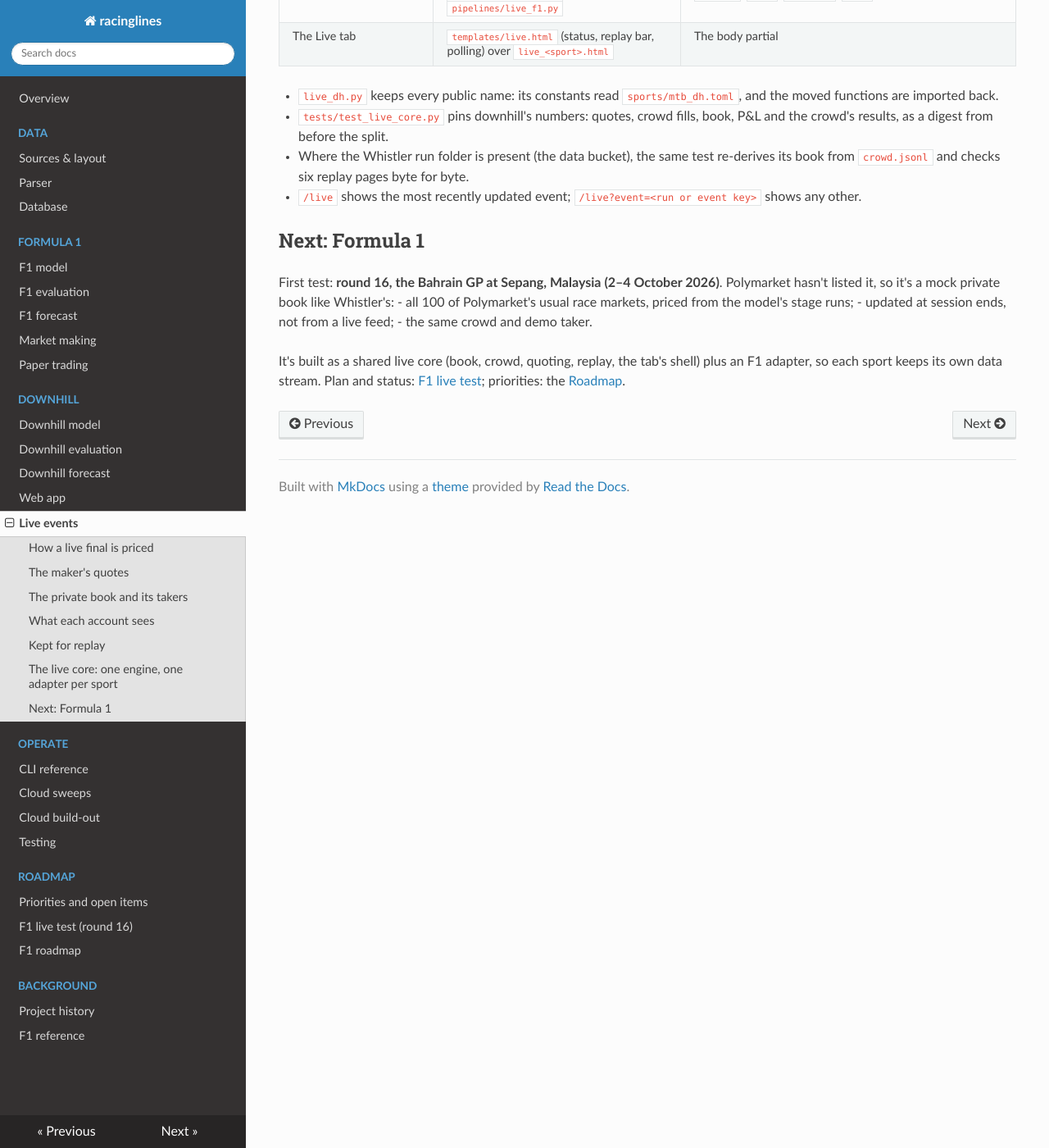
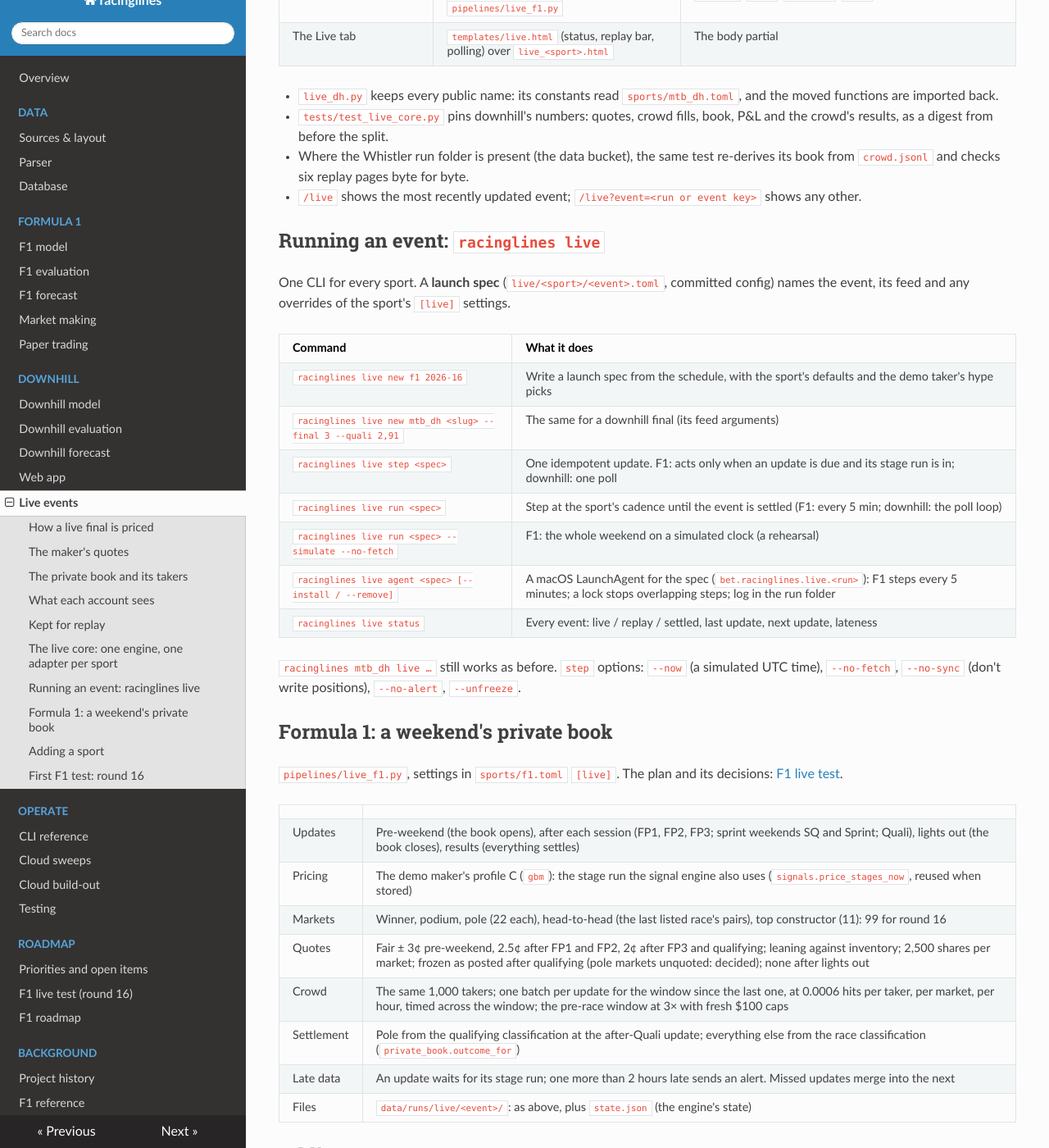
Before and after one commit to lalligagger/racinglines-public, an MkDocs documentation site: the page built from docs/live-events.md, in a window 1280 px wide and 1400 px high, scrolled down 3188 px. Shown: the whole window at 82% size. Built offline with MkDocs 1.6.1, drawn with Linux system fonts in a browser that asks for light colours; nearby versions of some CDN libraries; some of the changed text lies outside the part shown.

Commit message:
B6: operations: a LaunchAgent per event with a lock, the lateness alert, settings and head-to-head pairs frozen at the opening; the round-16 launch spec; docs for racinglines live and the F1 engine
Co-Authored-By: Claude Opus 5.5 <noreply@anthropic.com>
Claude-Session: https://claude.ai/code/session_01CRnoPw41Vh8d32KZfZ4YtS

```diff
--- a/docs/live-events.md
+++ b/docs/live-events.md
@@ -118,14 +118,51 @@ Everything around a sport's data stream is shared. Each sport adds an **adapter*
 - Where the Whistler run folder is present (the data bucket), the same test re-derives its book from `crowd.jsonl` and checks six replay pages byte for byte.
 - `/live` shows the most recently updated event; `/live?event=<run or event key>` shows any other.
 
-## Next: Formula 1
+## Running an event: `racinglines live`
 
-First test: **round 16, the Bahrain GP at Sepang, Malaysia (2–4 October 2026)**. Polymarket hasn't
-listed it, so it's a mock private book like Whistler's:
-- all 100 of Polymarket's usual race markets, priced from the model's stage runs;
-- updated at session ends, not from a live feed;
-- the same crowd and demo taker.
+One CLI for every sport. A **launch spec** (`live/<sport>/<event>.toml`, committed config) names the event, its
+feed and any overrides of the sport's `[live]` settings.
 
-It's built as a shared live core (book, crowd, quoting, replay, the tab's shell) plus an F1 adapter, so each
-sport keeps its own data stream. Plan and status: [F1 live test](f1-live-roadmap.md); priorities: the
-[Roadmap](todo.md#priorities).
+| Command | What it does |
+|---|---|
+| `racinglines live new f1 2026-16` | Write a launch spec from the schedule, with the sport's defaults and the demo taker's hype picks |
+| `racinglines live new mtb_dh <slug> --final 3 --quali 2,91` | The same for a downhill final (its feed arguments) |
+| `racinglines live step <spec>` | One idempotent update. F1: acts only when an update is due and its stage run is in; downhill: one poll |
+| `racinglines live run <spec>` | Step at the sport's cadence until the event is settled (F1: every 5 min; downhill: the poll loop) |
+| `racinglines live run <spec> --simulate --no-fetch` | F1: the whole weekend on a simulated clock (a rehearsal) |
+| `racinglines live agent <spec> [--install / --remove]` | A macOS LaunchAgent for the spec (`bet.racinglines.live.<run>`): F1 steps every 5 minutes; a lock stops overlapping steps; log in the run folder |
+| `racinglines live status` | Every event: live / replay / settled, last update, next update, lateness |
+
+`racinglines mtb_dh live …` still works as before. `step` options: `--now` (a simulated UTC time), `--no-fetch`,
+`--no-sync` (don't write positions), `--no-alert`, `--unfreeze`.
+
+## Formula 1: a weekend's private book
+
+`pipelines/live_f1.py`, settings in `sports/f1.toml` `[live]`. The plan and its decisions: [F1 live test](f1-live-roadmap.md).
+
+| | |
+|---|---|
+| Updates | Pre-weekend (the book opens), after each session (FP1, FP2, FP3; sprint weekends SQ and Sprint; Quali), lights out (the book closes), results (everything settles) |
+| Pricing | The demo maker's profile C (`gbm`): the stage run the signal engine also uses (`signals.price_stages_now`, reused when stored) |
+| Markets | Winner, podium, pole (22 each), head-to-head (the last listed race's pairs), top constructor (11): 99 for round 16 |
+| Quotes | Fair ± 3¢ pre-weekend, 2.5¢ after FP1 and FP2, 2¢ after FP3 and qualifying; leaning against inventory; 2,500 shares per market; frozen as posted after qualifying (pole markets unquoted: decided); none after lights out |
+| Crowd | The same 1,000 takers; one batch per update for the window since the last one, at 0.0006 hits per taker, per market, per hour, timed across the window; the pre-race window at 3× with fresh $100 caps |
+| Settlement | Pole from the qualifying classification at the after-Quali update; everything else from the race classification (`private_book.outcome_for`) |
+| Late data | An update waits for its stage run; one more than 2 hours late sends an alert. Missed updates merge into the next |
+| Files | `data/runs/live/<event>/`: as above, plus `state.json` (the engine's state) |
+
+## Adding a sport
+
+1. A `[live]` section in `sports/<code>.toml`: `adapter`, `poll` (cadence, `stale_h`), `markets.kinds`, `quoting`, `crowd`.
+2. An adapter module with `markets`, `step(spec, now, echo, **kw)`, `outcomes` and `view(run, snap, picks, hist, mode, maker)`. Its snapshots carry `done` (and `next_at` if updates are far apart); it writes them through `pipelines/live.py`, and its book through `markets/crowd.py`.
+3. A body partial, `templates/live_<code>.html`, rendered with the adapter's `view()` output.
+4. A launch spec, `live/<code>/<event>.toml`.
+
+Nothing in the core, the book, the crowd or the Live tab's shell changes.
+
+## First F1 test: round 16
+
+**The Bahrain GP at Sepang, Malaysia (2–4 October 2026)**, launch spec `live/f1/2026-16.toml`. Polymarket hasn't
+listed it, so it's a mock private book like Whistler's: 99 of Polymarket's usual race markets, priced from the
+model's stage runs, updated at session ends, with the same crowd and demo taker. Plan and status:
+[F1 live test](f1-live-roadmap.md); priorities: the [Roadmap](todo.md#priorities).
```
Also changed, not shown: docs/cli.md (+13 -0 lines), docs/f1-live-roadmap.md (+7 -4 lines), 4 other files.
